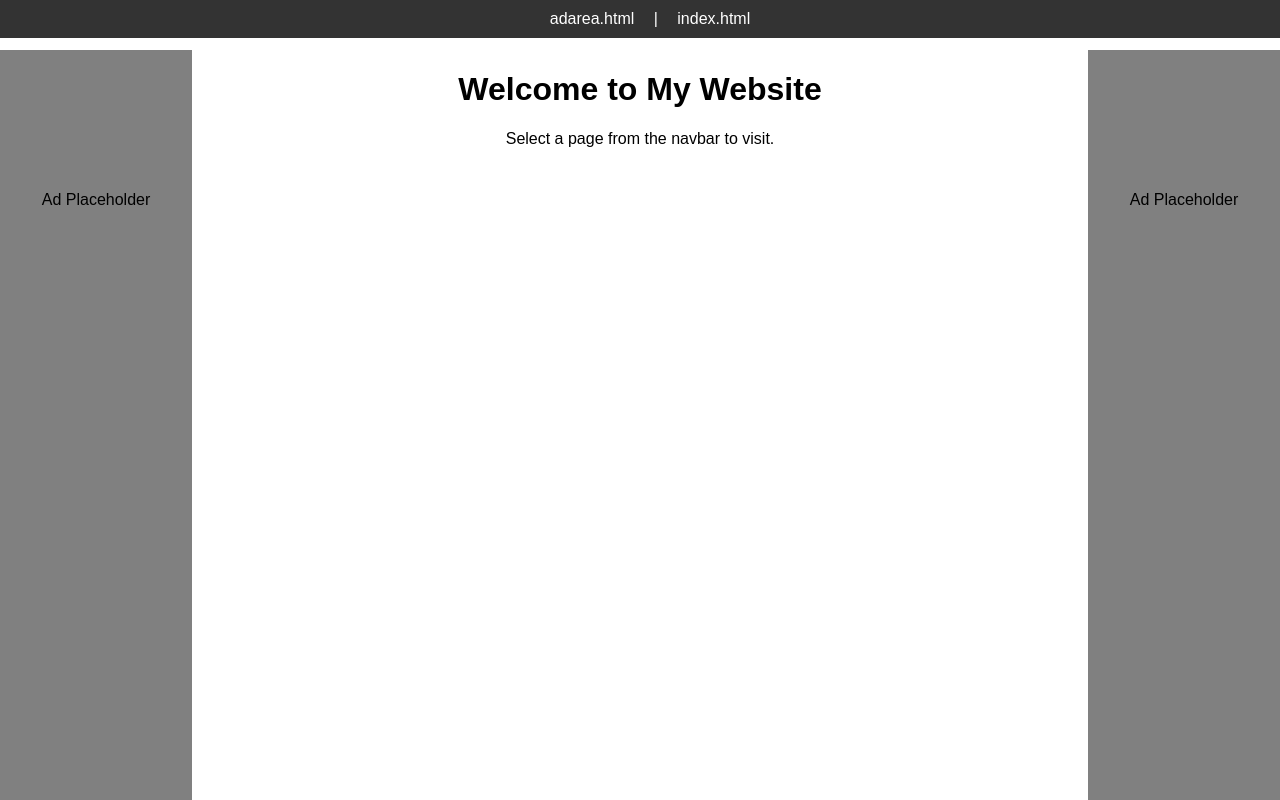
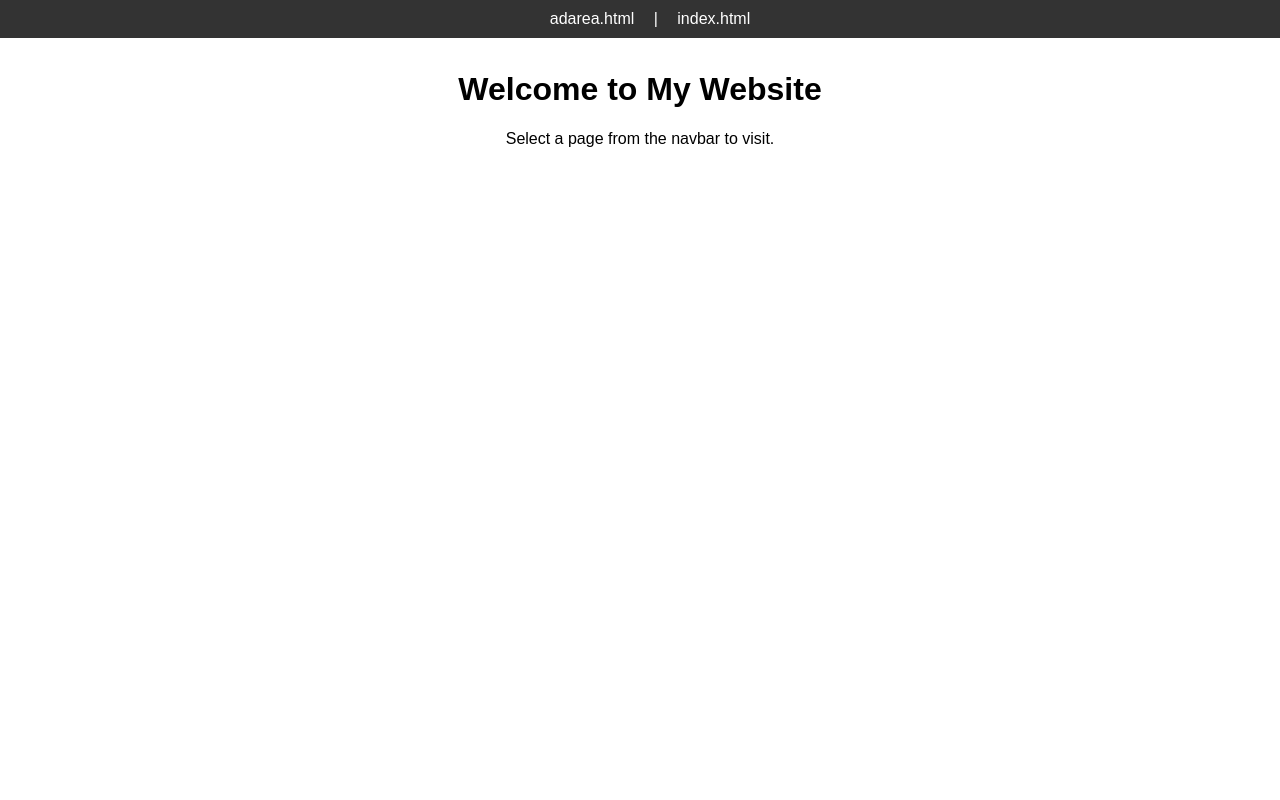
Before and after one commit to miloszekxxdr/miloszekxxdr.github.io, a plain HTML site: page index.html in a window 1280 px wide. Drawn offline with Linux system fonts and the light colour scheme; no server answers.

Commit message:
Update index.html

```diff
--- a/index.html
+++ b/index.html
@@ -38,20 +38,23 @@
             top: 50px;
             bottom: 0;
             width: 15%;
-            background: gray;
             text-align: center;
-            line-height: 300px;
         }
         .left-ad { left: 0; }
         .right-ad { right: 0; }
     </style>
+    <script async src="https://pagead2.googlesyndication.com/pagead/js/adsbygoogle.js?client=ca-pub-6895706480737888" crossorigin="anonymous"></script>
 </head>
 <body>
     <div class="navbar" id="navbar">
         Loading pages...
     </div>
-    <div class="ad-container left-ad">Ad Placeholder</div>
-    <div class="ad-container right-ad">Ad Placeholder</div>
+    <div class="ad-container left-ad">
+        <script async src="https://pagead2.googlesyndication.com/pagead/js/adsbygoogle.js?client=ca-pub-6895706480737888" crossorigin="anonymous"></script>
+    </div>
+    <div class="ad-container right-ad">
+        <script async src="https://pagead2.googlesyndication.com/pagead/js/adsbygoogle.js?client=ca-pub-6895706480737888" crossorigin="anonymous"></script>
+    </div>
     <div class="content">
         <h1>Welcome to My Website</h1>
         <p>Select a page from the navbar to visit.</p>
```
